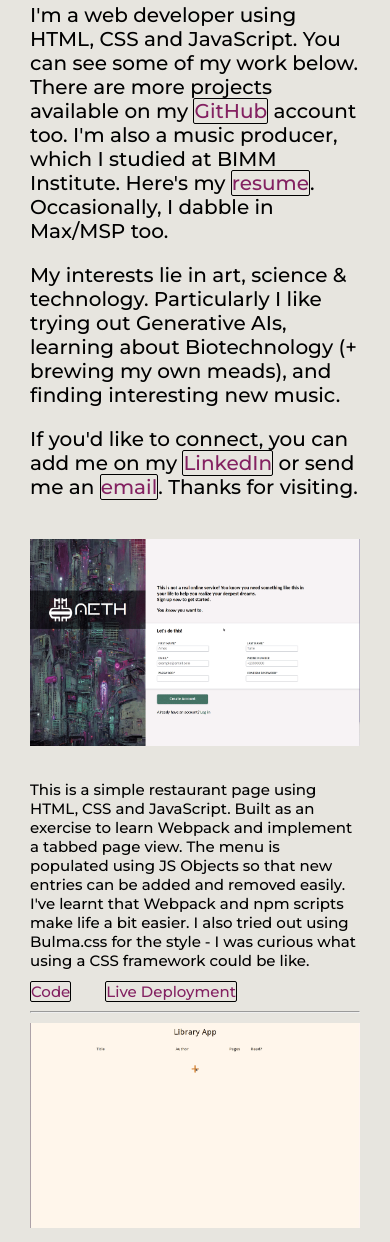
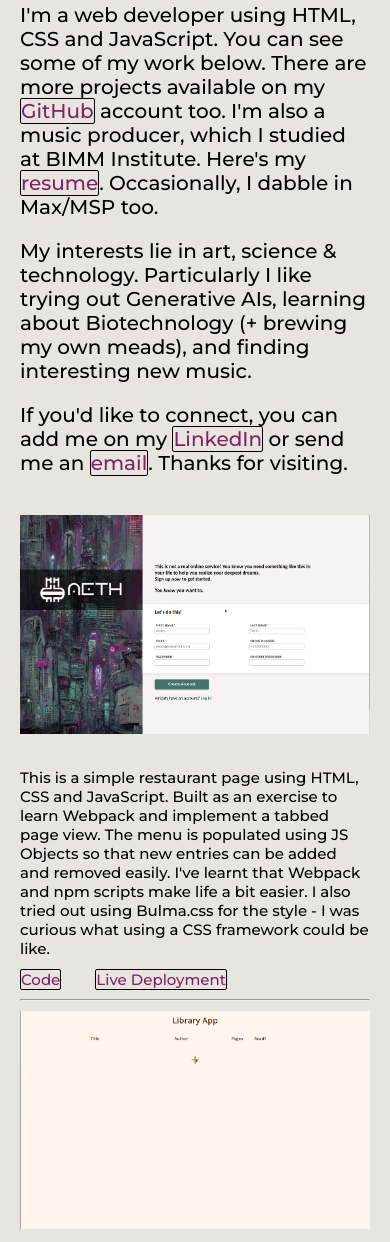
Before and after one commit to Volfy/portfolio, a plain HTML site: page index.html in a window 390 px wide. Shown: the part 99-1341 px from the top of the page. Drawn offline with Linux system fonts and the light colour scheme.

Commit message:
change phone margins

```diff
--- a/styles.css
+++ b/styles.css
@@ -31,7 +31,6 @@
     grid-template-rows: repeat(9, 1fr);
     gap: 1em;
     height: 100%;
-    /* align-items: center; */
 
     animation: fadein 2.24s;
     animation-timing-function: ease-in;
@@ -42,8 +41,8 @@
 
 }
 .right {
-    grid-column: 8/18;
-    grid-row: 2/10;
+    grid-column: 8/19;
+    grid-row: 2/11;
 }
 
 
@@ -61,7 +60,7 @@
     font-style: italic;
 }
 img {
-    max-width: 400px;
+    max-width: 450px;
 }
 a {
     border: 1px solid black;
@@ -133,7 +132,6 @@
     grid-row: -3/-2;
     font-size: 4em;
     width: 100%;
-
 }
 .fzbz div {
     display: inline-block;
@@ -248,7 +246,7 @@
     main {
         display: flex;
         flex-direction: column;
-        margin: 1.5em;
+        margin: 1em;
     }
     .card {
         flex-direction: column;
```
